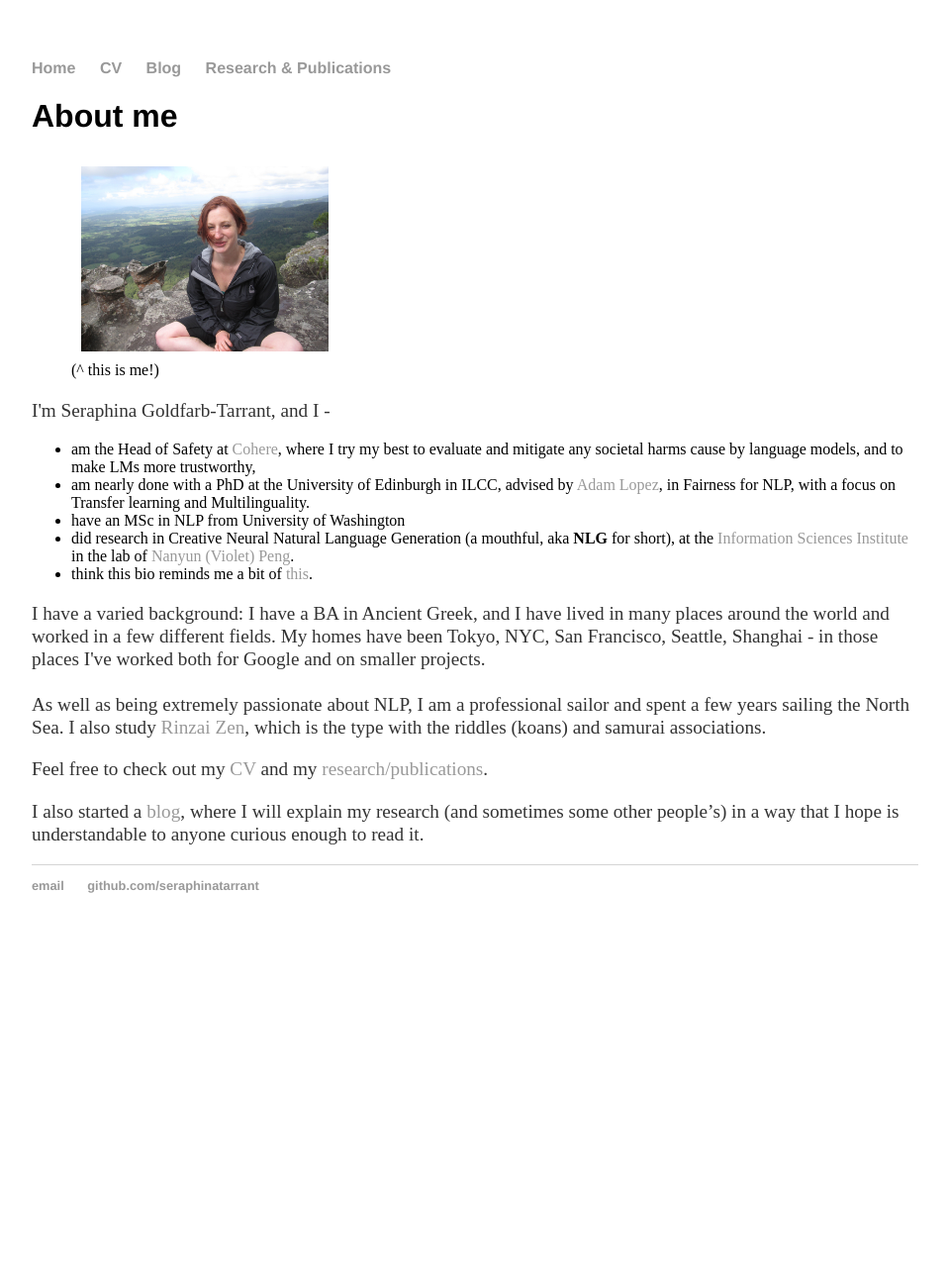
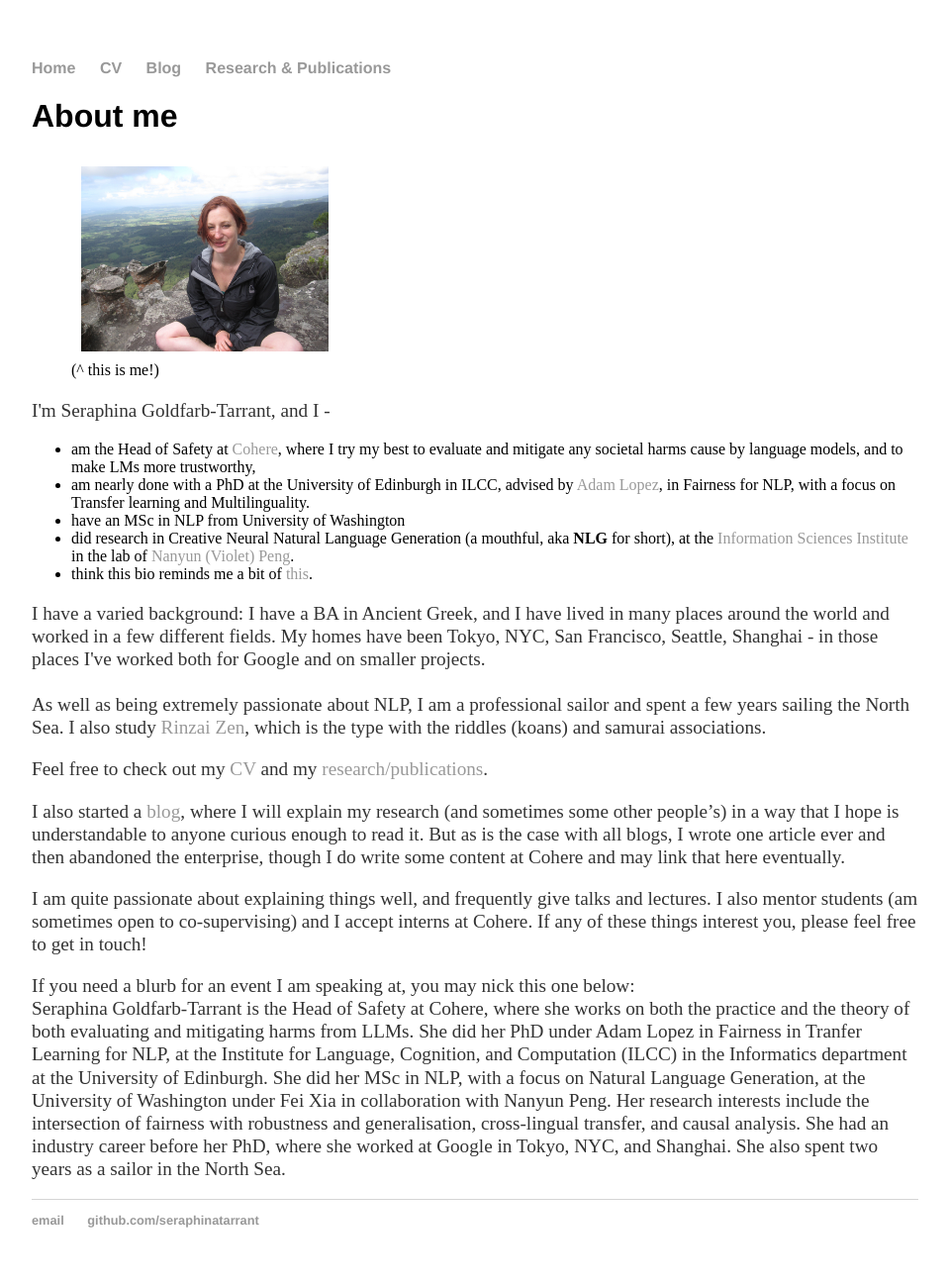
Before and after one commit to seraphinatarrant/seraphinatarrant.github.io, a Jekyll site: the page built from index.html, in a window 1280 px wide. Shown: the whole page at 99% size, without its empty margins (160-1119 px from the left). Built offline with Jekyll 4.4.1, drawn with Linux system fonts in a browser that asks for light colours; before the commit the page ends 962 px from its top, so only the background shows below that.

Commit message:
new resume, default blurb

```diff
--- a/index.html
+++ b/index.html
@@ -32,6 +32,14 @@ title: Seraphina Goldfarb-Tarrant
 	</p>
 	<p>
 		I also started a <a href="blog/">blog</a>, where I will explain my research (and sometimes some other people’s) in a way that I hope is understandable to anyone curious enough to read it.
+		But as is the case with all blogs, I wrote one article ever and then abandoned the enterprise, though I do write some content at Cohere and may link that here eventually.
+	</p>
+	<p> I am quite passionate about explaining things well, and frequently give talks and lectures.
+		I also mentor students (am sometimes open to co-supervising) and I accept interns at Cohere. If any of these things interest you, please feel free to get in touch!
+	</p>
+	<p>
+		If you need a blurb for an event I am speaking at, you may nick this one below: <br>
+		Seraphina Goldfarb-Tarrant is the Head of Safety at Cohere, where she works on both the practice and the theory of both evaluating and mitigating harms from LLMs. She did her PhD under Adam Lopez in Fairness in Tranfer Learning for NLP, at the Institute for Language, Cognition, and Computation (ILCC) in the Informatics department at the University of Edinburgh. She did her MSc in NLP, with a focus on Natural Language Generation, at the University of Washington under Fei Xia in collaboration with Nanyun Peng. Her research interests include the intersection of fairness with robustness and generalisation, cross-lingual transfer, and causal analysis. She had an industry career before her PhD, where she worked at Google in Tokyo, NYC, and Shanghai. She also spent two years as a sailor in the North Sea.
 	</p>
 
 </div><!-- /.blurb -->
```
Also changed, not shown: 1 other file.
